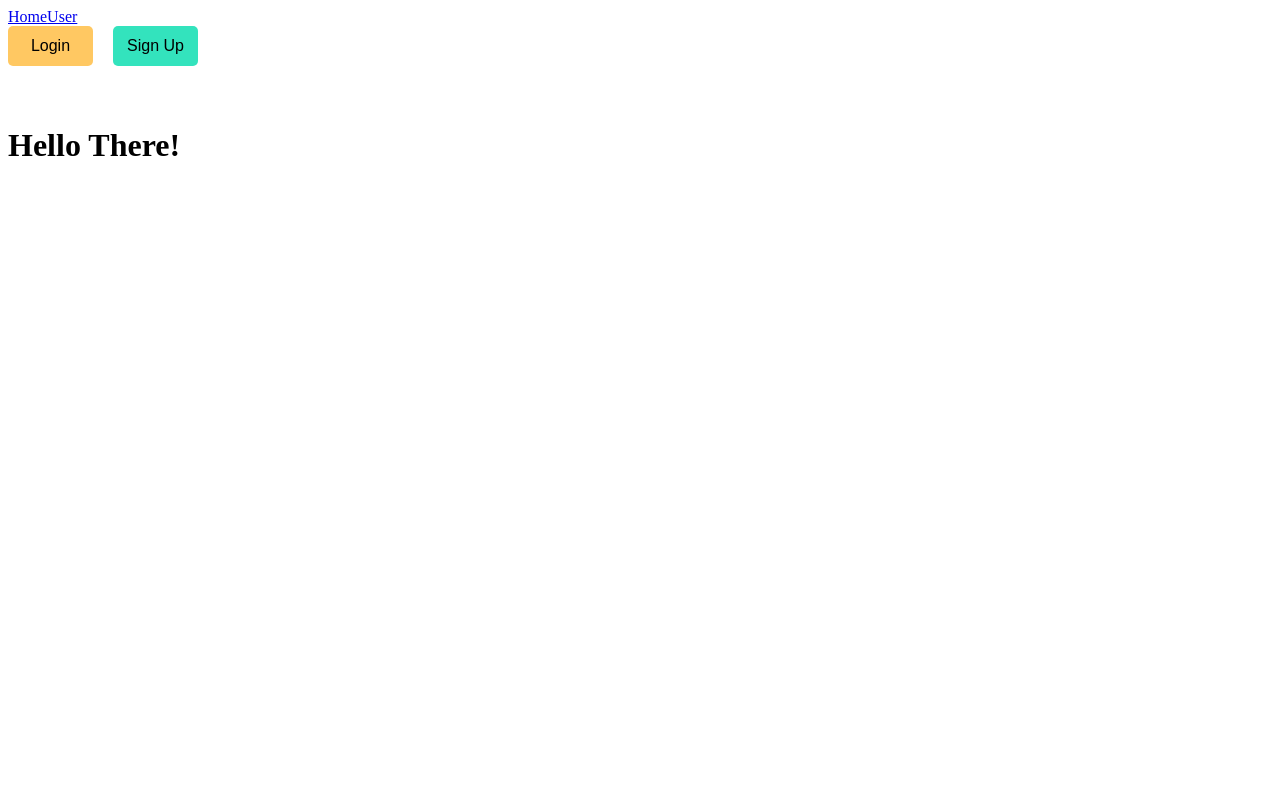
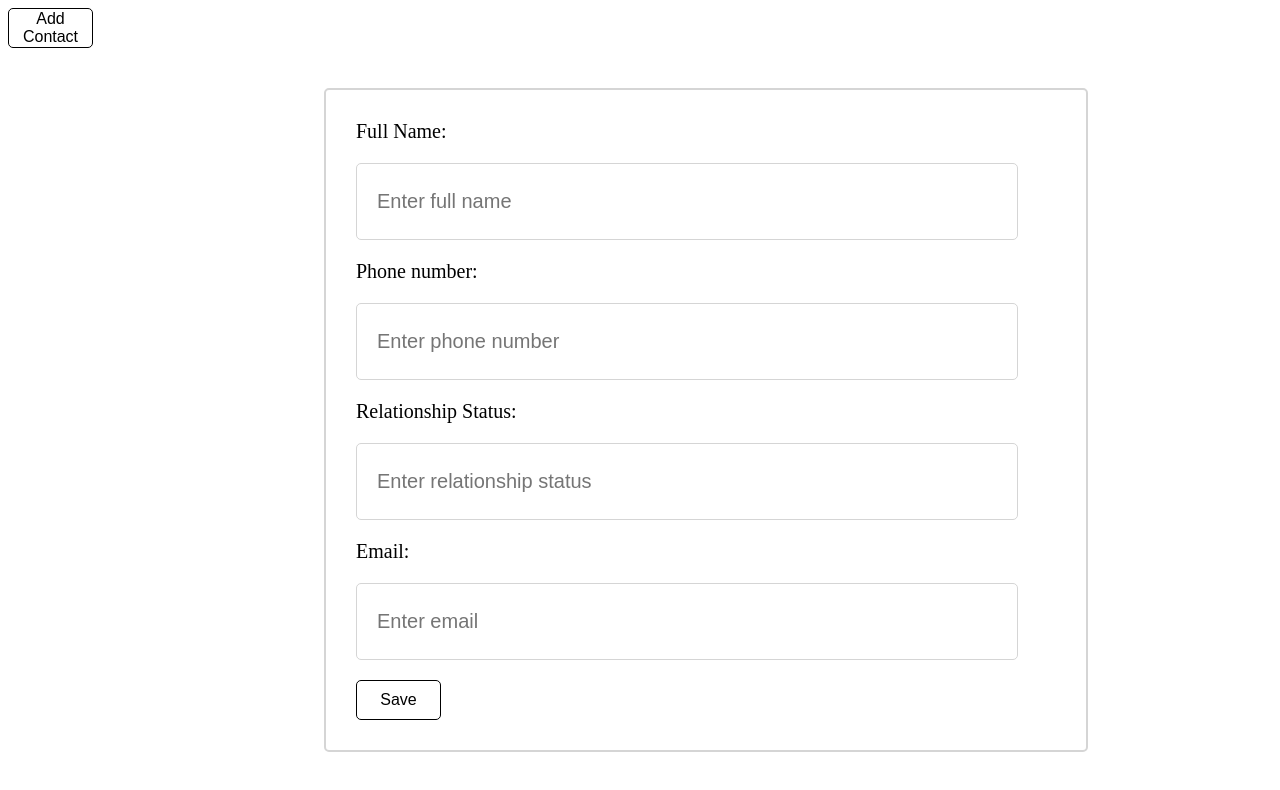
Before and after one commit to nour-msh/address-book-FE, a React (Create React App) app: page /user in a window 1280 px wide. Shown: the top 790 px of the page. Built offline with nearby package versions, Linux system fonts and the light colour scheme.

Commit message:
Implementing add contact form

```diff
--- a/package.json
+++ b/package.json
@@ -6,6 +6,7 @@
     "@testing-library/jest-dom": "^5.16.4",
     "@testing-library/react": "^13.3.0",
     "@testing-library/user-event": "^13.5.0",
+    "axios": "^0.27.2",
     "react": "^18.2.0",
     "react-dom": "^18.2.0",
     "react-router-dom": "^6.3.0",
--- a/src/App.css
+++ b/src/App.css
@@ -65,3 +65,25 @@ width: 30%;
   margin-top: 15px;
   margin-bottom: 15px;
 }
+.Container{
+    width:700px;
+    height:fit-content;
+    background-color: white;
+    border-radius: 5px;
+    border: 2px solid #d5d5d5;
+    font-size: 20px;
+    padding:30px;
+    margin-left: 25%;
+    margin-top: 40px;
+
+  }
+.Container> input{
+    width:620px;
+    height:35px;
+    border:1px solid #d5d5d5;
+    border-radius: 5px;
+    font-size: 20px;
+    margin-bottom: 20px;
+    margin-top: 20px;
+    padding:20px;
+  }
--- a/src/App.js
+++ b/src/App.js
@@ -10,7 +10,6 @@ function App() {
   return (
    <>
       <Router>
-        <Nav/>
         <Routes>
           <Route exact path="/home" element={<Home />} />
           <Route exact path="/user" element={<User />} />
--- /dev/null
+++ b/src/component/AddContactForm.js
@@ -0,0 +1,32 @@
+import React from 'react';
+
+function AddContactForm(){
+    return(
+        <>
+           <div >
+            <button className="btn">Add Contact</button>
+
+            <div className="Container">
+                <label>Full Name:</label>
+                <input className="full_name" placeholder="Enter full name"></input>
+
+                <label>Phone number:</label>
+                <input className="phone_number" placeholder="Enter phone number"></input>
+
+                <label>Relationship Status:</label>
+                <input className="relationship_status" placeholder="Enter relationship status"></input>
+
+                <label>Email:</label>
+                <input className="email" placeholder="Enter email"></input>
+
+                <button className='btn'>Save</button>
+            </div>
+
+
+        </div>
+
+        </>
+    )
+}
+
+export default AddContactForm
--- a/src/component/LoginForm.js
+++ b/src/component/LoginForm.js
@@ -1,5 +1,5 @@
 import React, { useState } from 'react';
-
+import axios from "axios";
 function LoginForm() {
     const[myEmail,setMyEmail]=useState("");
     const[myPassword,setMyPassword]=useState("");
@@ -12,7 +12,7 @@ function LoginForm() {
           axios({
             method:"post",
             data,
-            url:"http://127.0.0.1:8000/api/login",
+            url:"x",
           }).then(res=>console.log(res)).catch(error=>console.log(error))
       }
 return (
--- a/src/component/SignupForm.js
+++ b/src/component/SignupForm.js
@@ -1,54 +1,59 @@
-import React, { useState } from 'react';
+import React, { useState } from "react";
+import axios from "axios";
 
-function SignupForm(){
-    const[myName,setName]=useState("");
-    const[email,setEmail]=useState("");
-    const[password,setPassword]=useState("");
+function SignupForm() {
+  const [myName, setName] = useState("");
+  const [email, setEmail] = useState("");
+  const [password, setPassword] = useState("");
 
-
-    const handleSubmit = (e)=> {
-        const data=new FormData
-        data.append('email',email)
-        data.append('password',password)
+  const handleSubmit = (e) => {
+    const data = {
+      name: myName,
+      email: email,
+      password: password,
+    };
     e.preventDefault();
     axios({
-            method:"post",
+      method: "post",
       data,
-            url:"http://127.0.0.1:8000/api/register",
-          }).then(res=>console.log(res)).catch(error=>console.log(error))
-      }
+      url: "http://localhost:3100/api/user/register",
+    })
+      .then((res) => console.log(res))
+      .catch((error) => console.log(error));
+  };
   return (
     <div className="container">
-          <div  className="myform">
+      <div className="myform">
         <h5>Sign Up</h5>
-
 
         <label>Name:</label>
         <input
-                placeholder='Enter Name'
+          placeholder="Enter Name"
           id="name"
-                value={myName} onChange={(e)=>setName(e.target.value)}
-
+          value={myName}
+          onChange={(e) => setName(e.target.value)}
         />
         <label>Email:</label>
         <input
-                placeholder='Enter Email'
+          placeholder="Enter Email"
           id="email"
-                value={email} onChange={(e)=>setEmail(e.target.value)}
-
+          value={email}
+          onChange={(e) => setEmail(e.target.value)}
         />
         <label>Password:</label>
         <input
-                placeholder='Enter Password'
-                id='password'
+          placeholder="Enter Password"
+          id="password"
           type="password"
-                value={password} onChange={(e)=>setPassword(e.target.value)}
-
+          value={password}
+          onChange={(e) => setPassword(e.target.value)}
         />
-              <button className="btn orange" onClick={handleSubmit}
-               >Sign Up</button>
+        <button className="btn orange" onClick={handleSubmit}>
+          Sign Up
+        </button>
       </div>
     </div>
-      )};
+  );
+}
 
-  export default SignupForm
+export default SignupForm;
--- a/src/pages/Home.js
+++ b/src/pages/Home.js
@@ -4,6 +4,7 @@ import Nav from "../component/Nav";
 const Home = () => {
     return(
           <>
+          <Nav/>
               <About/>
           </>
     )}
--- a/src/pages/User.js
+++ b/src/pages/User.js
@@ -1,10 +1,9 @@
+import AddContactForm from "../component/AddContactForm";
+
 const User = () => {
     return (
-        <div>
-            <h1>Hello There!</h1>
 
-        </div>
-
+        <AddContactForm/>
    )
 };
    export default User;
```
Also changed, not shown: 1 other file (tests, documents, lock files or other folders). Lines whose indentation alone changed are shown as unchanged.
